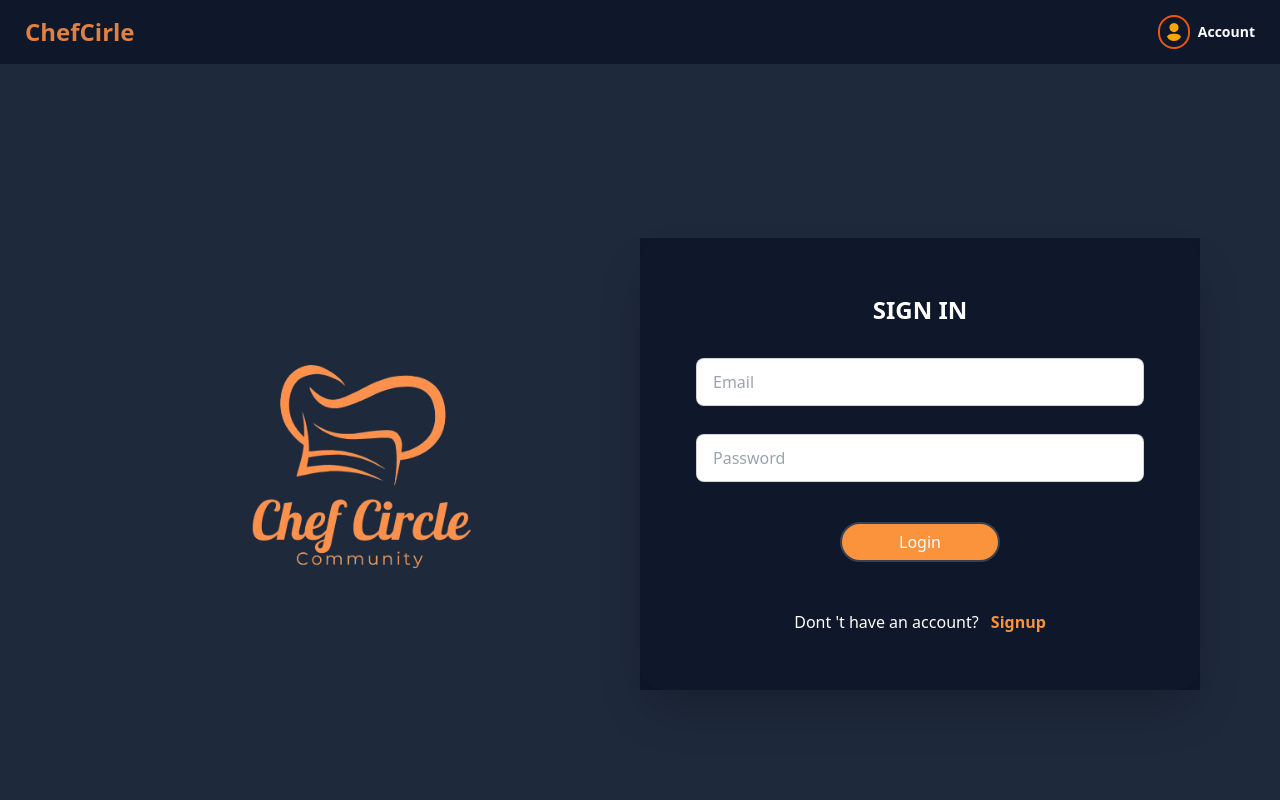
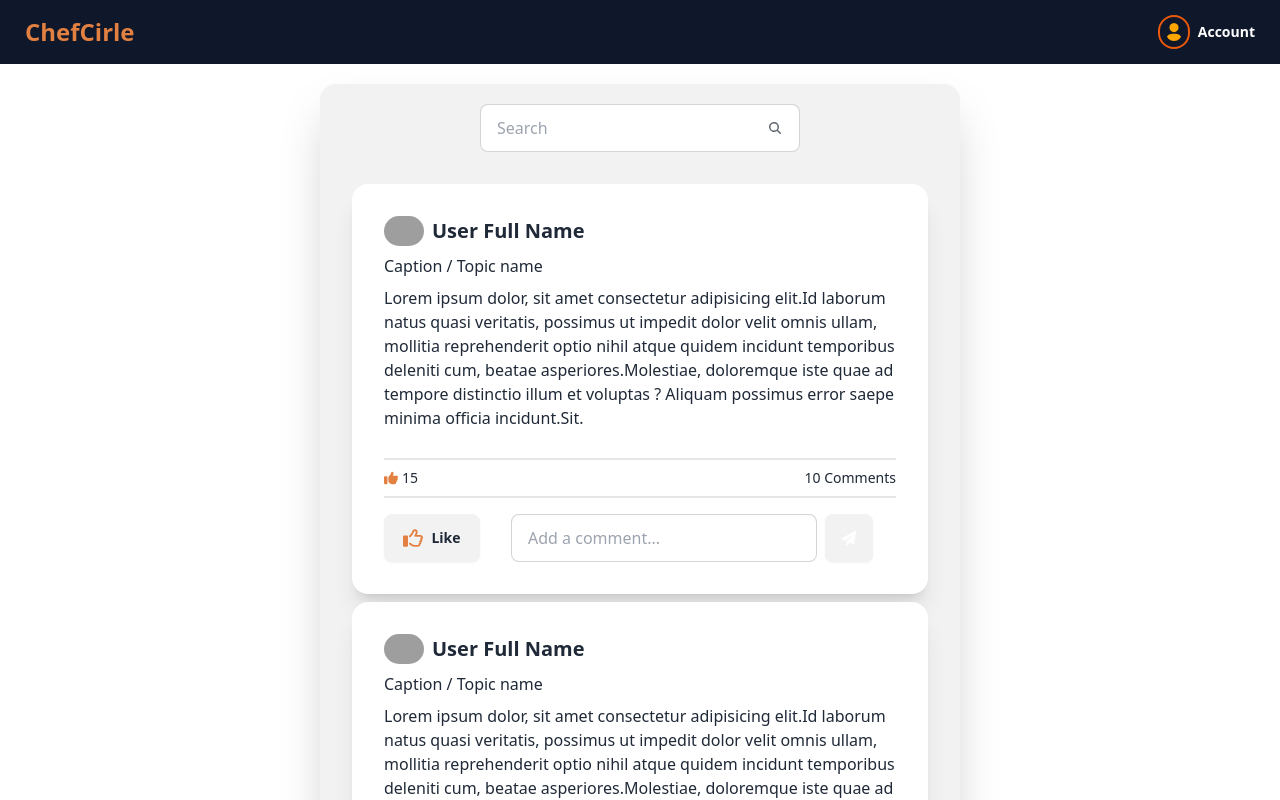
Before and after one commit to HasinSadique/UTS_Chef-Circle_Frontend_ReactJS, a React (Create React App) app: page / in a window 1280 px wide. Shown: the top 800 px of the page. Built offline with nearby package versions, Linux system fonts and the light colour scheme; grey boxes are pictures that could not be loaded.

Commit message:
signin and signup complete -2.

```diff
--- a/src/App.js
+++ b/src/App.js
@@ -11,7 +11,7 @@ function App() {
     <div className="App bg-white">
       <Navbar> </Navbar>
       <Routes>
-        <Route path="/" element={<Login></Login>}></Route>
+        <Route path="/" element={<Home />}></Route>
         <Route path="signin" element={<Login></Login>}></Route>
         <Route path="signup" element={<Signup></Signup>}></Route>
       </Routes>
```
